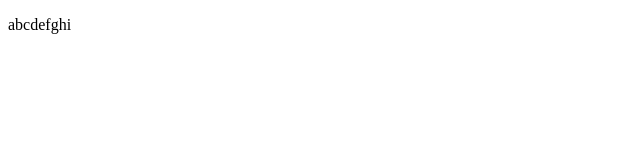
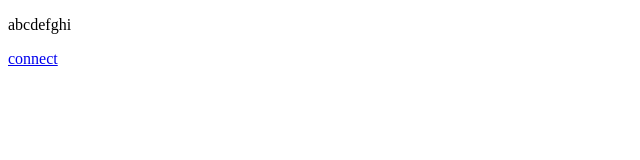
Before and after one commit to ruchisawhney/ruchisawhney.github.io, a plain HTML site: page index.html in a window 1280 px wide. Shown: the full height of the page, 0-640 px from the left. Drawn offline with Linux system fonts and the light colour scheme.

Commit message:
Update index.html

```diff
--- a/index.html
+++ b/index.html
@@ -8,5 +8,6 @@
 </head>
 <body>
   <p> abcdefghi </p>
+    <a href="/website/index.html"> connect </a>
 </body>
 </html>
```
